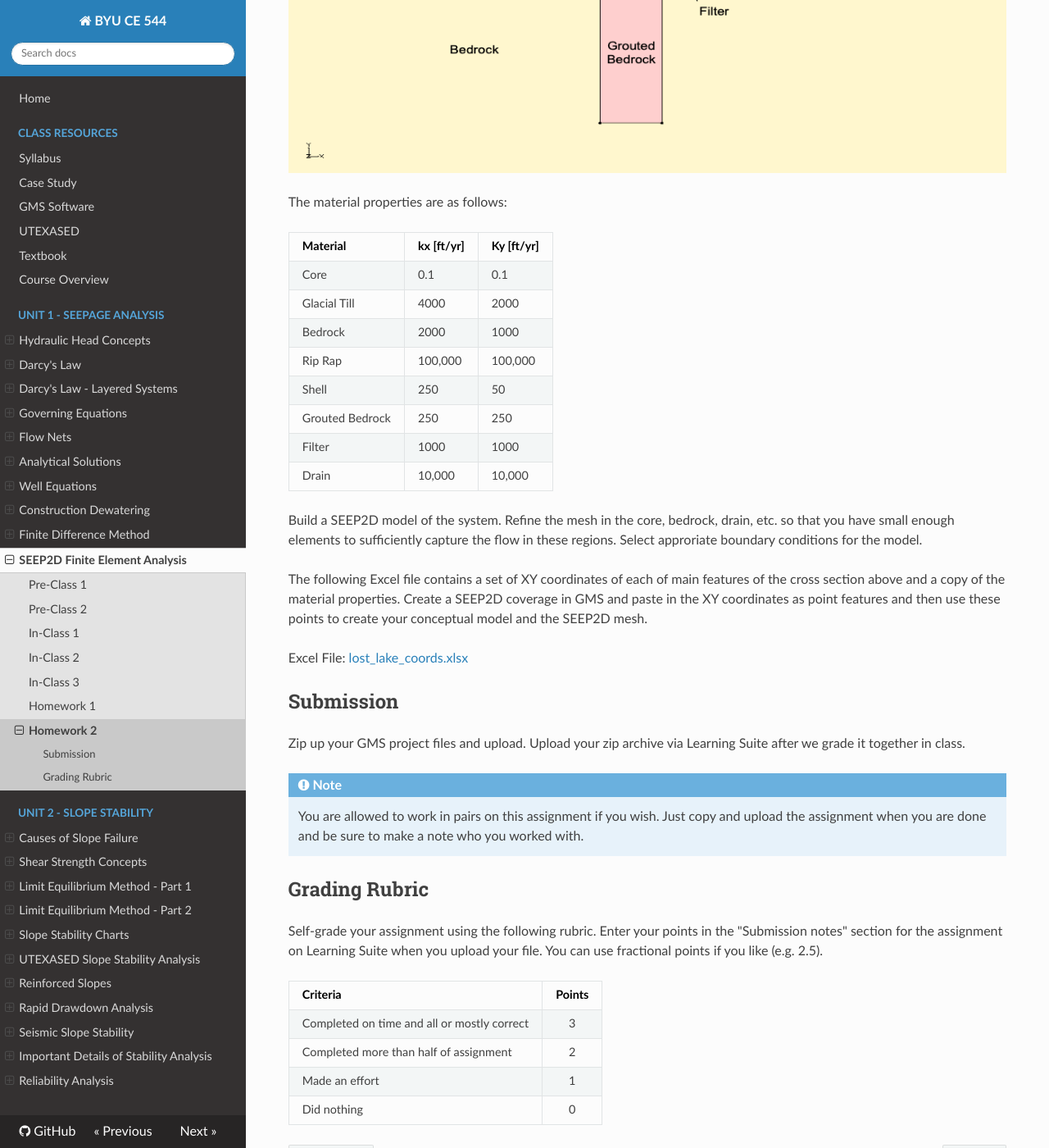
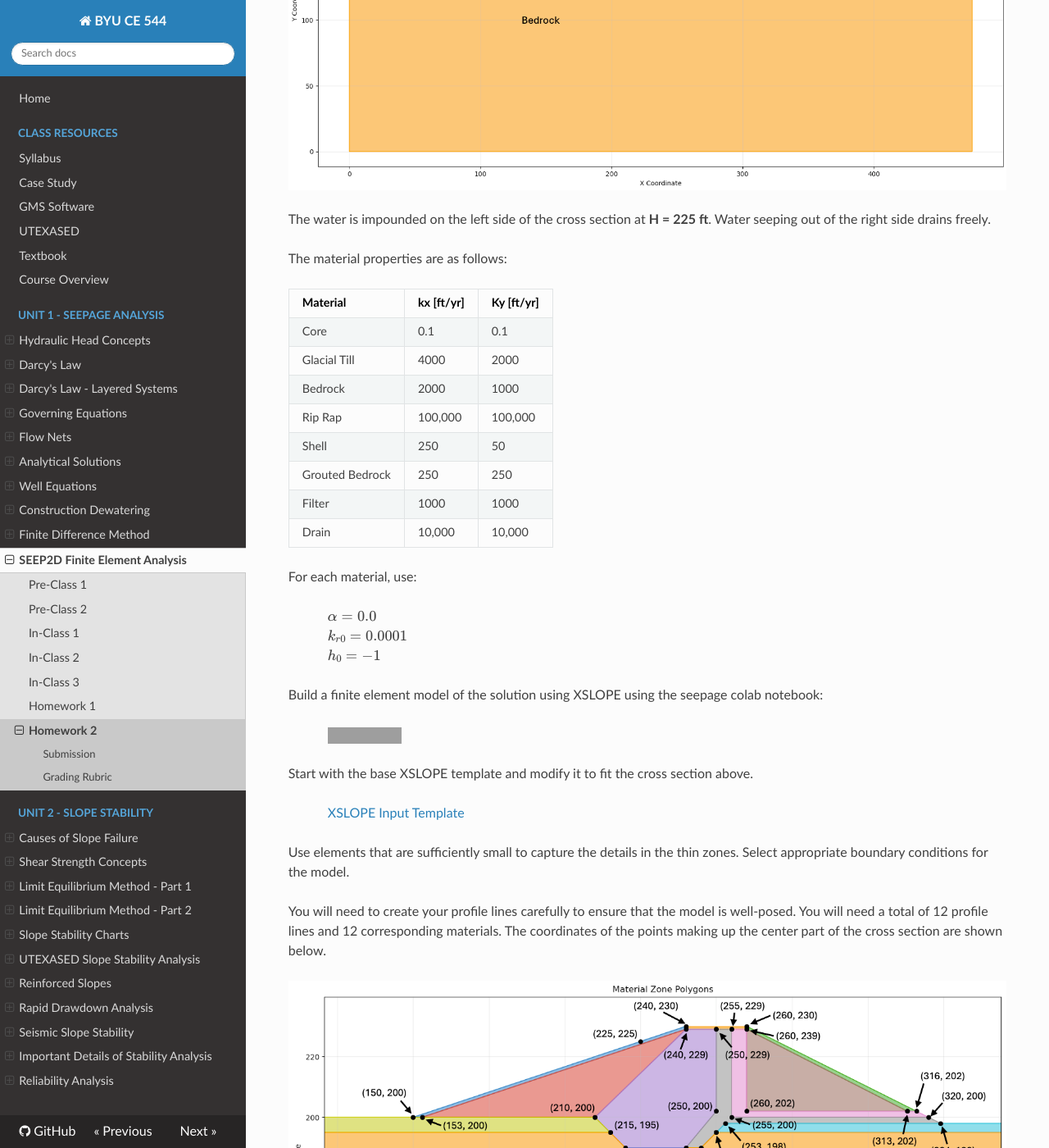
Before and after one commit to njones61/ce544, an MkDocs documentation site: the page built from docs/unit1/11_seep2d/seep2d_hw2.md, in a window 1280 px wide and 1400 px high, scrolled down 474 px. Shown: the whole window at 82% size. Built offline with MkDocs 1.6.1, drawn with Linux system fonts in a browser that asks for light colours; nearby versions of some CDN libraries; some of the changed text lies outside the part shown; grey boxes are pictures that could not be loaded.

Commit message:
Updated instructions for lost lake problem.

```diff
--- a/docs/unit1/11_seep2d/seep2d_hw2.md
+++ b/docs/unit1/11_seep2d/seep2d_hw2.md
@@ -1,9 +1,11 @@
 # Homework - SEEP2D Finite Element Model, Unconfined Conditions
 
-For this exercise, you will build a SEEP2D finite element model of **Lost Lake**. It includes a grout curtain, core,
+For this exercise, you will build a SEEP2D finite element model of the **Lost Lake** dam. It includes a grout curtain, core,
 shell, riprap, filter, and a drain as shown below.
 
-![lost_lake.png](lost_lake.png)
+![lost_lake.png](lost_lake.png){width="1400"}
+
+The water is impounded on the left side of the cross section at **H = 225 ft**. Water seeping out of the right side drains freely.
 
 The material properties are as follows:
 
@@ -18,19 +20,38 @@ The material properties are as follows:
 | Filter   | 1000       | 1000      |
 | Drain    | 10,000     | 10,000    |
 
-Build a SEEP2D model of the system. Refine the mesh in the core, bedrock, drain, etc. so that you have small enough
-elements to sufficiently capture the flow in these regions. Select approriate boundary conditions for the model.
+For each material, use:
 
-The following Excel file contains a set of XY coordinates of each of main features of the cross section above and a
-copy of the
-material properties. Create a SEEP2D coverage in GMS and paste in the XY coordinates as point features and then use
-these points to create your conceptual model and the SEEP2D mesh.
+>>$\alpha = 0.0$<br>$k_{r0} = 0.0001$<br>$h_0 = -1$
 
-Excel File: [lost_lake_coords.xlsx](lost_lake_coords.xlsx)
+Build a finite element model of the solution using XSLOPE using the seepage colab notebook:
+
+>><a href="https://colab.research.google.com/github/njones61/xslope/blob/main/docs/seepage/xslope_seep.ipynb" target="_"><img src="https://colab.research.google.com/assets/colab-badge.svg" alt="Open In Colab"/></a>
+
+Start with the base XSLOPE template and modify it to fit the cross section above.
+
+>>[XSLOPE Input Template](https://xslope.readthedocs.io/en/latest/inputs/slope/input_template_MASTER7.xlsx)
+
+Use elements that are sufficiently small to capture the details in the thin zones. Select appropriate boundary conditions for the model.
+
+You will need to create your profile lines carefully to ensure that the model is well-posed. You will need a total
+of 12 profile lines and 12 corresponding materials. The coordinates of the points making up the center part of the
+cross
+section are shown below.
+
+![lost_lake_coords_main.png](lost_lake_coords_main.png)
+
+The coordinates of the left and right sides of the cross section are shown below:
+
+![lost_lake_coords_sides.png](lost_lake_coords_sides.png)
+
+Remember that your profiles lines should be listed in order from top to bottom and the points on each line should be listed in order from left to right.
+
+Create a PNG of the solution with 25 head contours and use base material = bedrock (12).
 
 ## Submission
 
-Zip up your GMS project files and upload. Upload your zip archive via Learning Suite after we grade it together in class.
+Zip up your Excel file and a PNG of the solution PNG file and upload your zip archive via Learning Suite.
 
 !!! Note
     You are allowed to work in pairs on this assignment if you wish. Just copy and upload the assignment when you are done and be sure to make a note who you worked with.
```
Also changed, not shown: docs/unit1/11_seep2d/lost_lake.png, docs/unit1/11_seep2d/lost_lake_GMS.png (added), docs/unit1/11_seep2d/lost_lake_coords_main.png (added), docs/unit1/11_seep2d/lost_lake_coords_sides.png (added).
